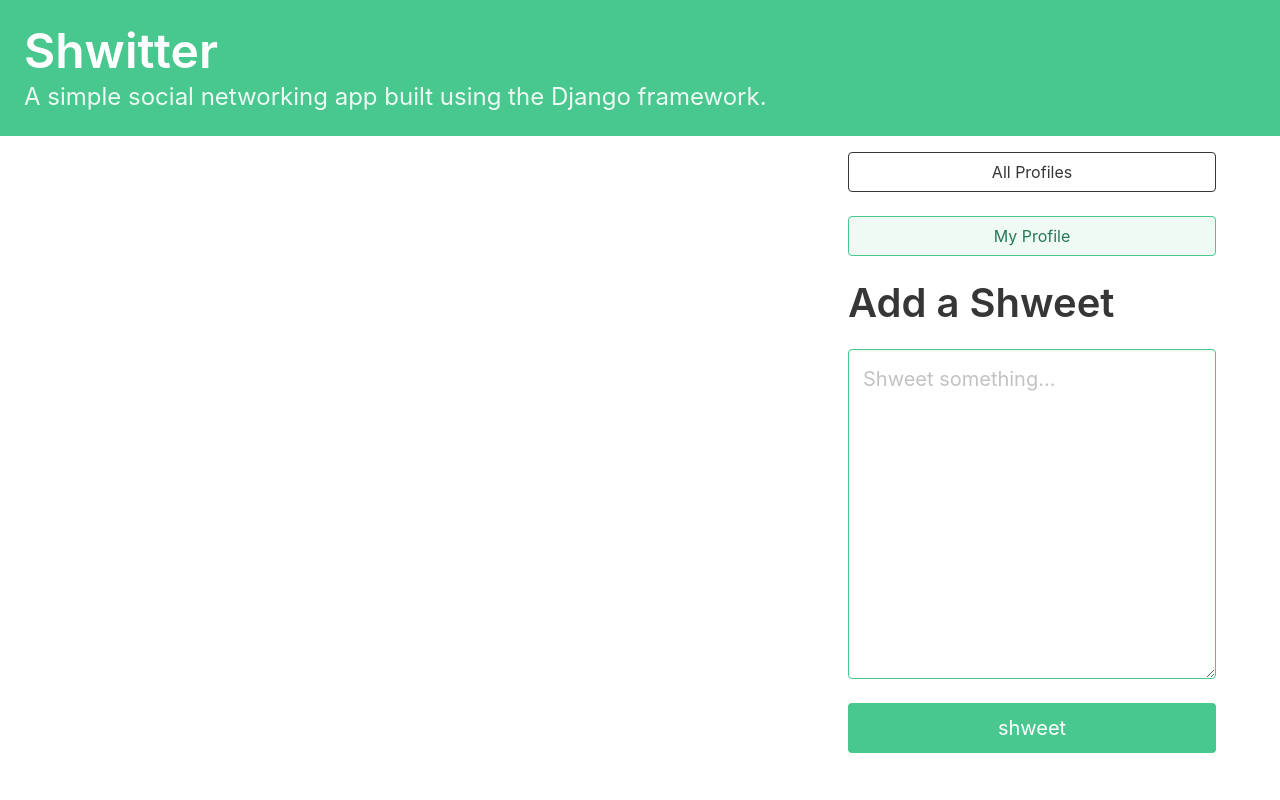
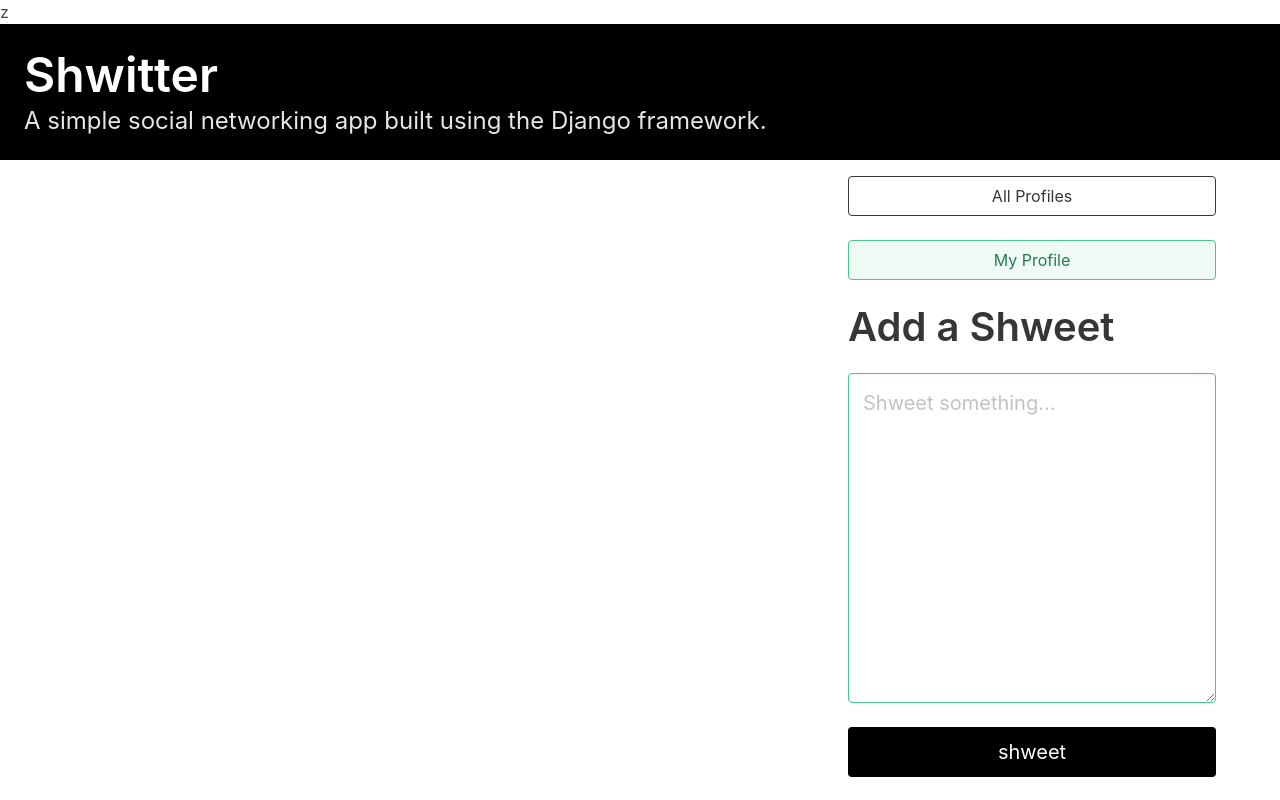
Before and after one commit to SNderi/shwitter, a Django app: page / in a window 1280 px wide. Run offline with Django 4.2, Linux system fonts and the light colour scheme.

Commit message:
customize app color

```diff
--- a/shwitter/shwitterApp/templates/base.html
+++ b/shwitter/shwitterApp/templates/base.html
@@ -20,9 +20,9 @@
 
 </head>
 
-<body>
+<body>z
     <a href="{% url 'shwitterApp:dashboard' %}">
-    <section class="hero is-small is-success mb-4">
+    <section class="hero is-small is-success mb-4" style="background-color: black;">
         <div class="hero-body">
             <h1 class="title is-1">Shwitter</h1>
             <p class="subtitle is-4">
--- a/shwitter/shwitterApp/templates/shwitter/dashboard.html
+++ b/shwitter/shwitterApp/templates/shwitter/dashboard.html
@@ -40,7 +40,7 @@
         {% csrf_token %}
         {{ form.as_p }}
         <button class="button is-success is-fullwidth is-medium mt-5"
-        type="submit">shweet
+        type="submit" style="background-color: black;">shweet
         </button>
     </form>
     </div>
```
